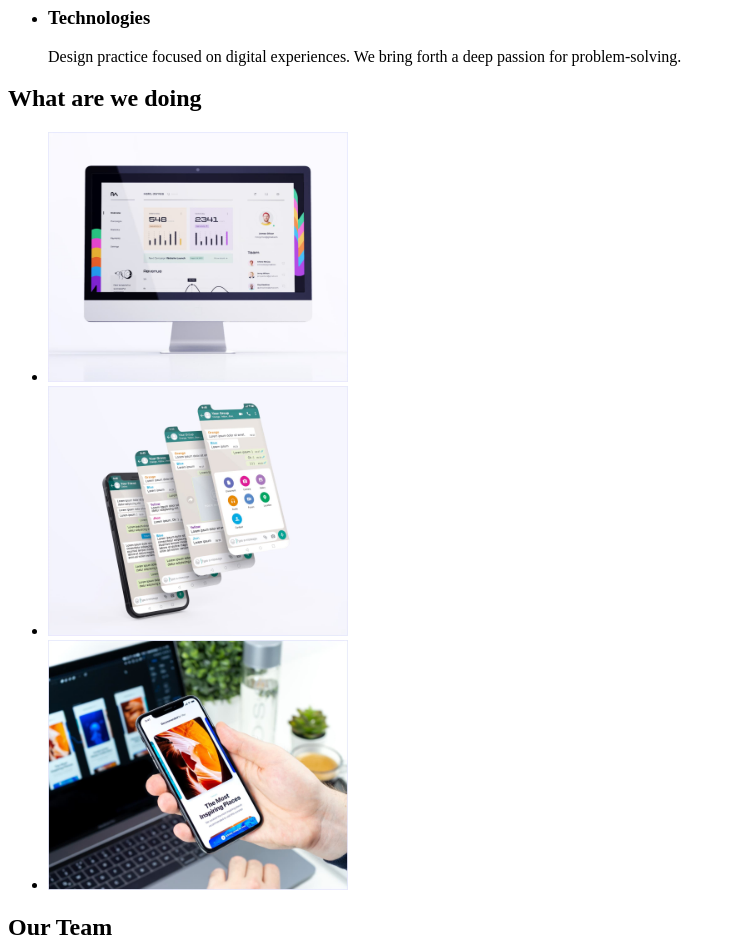
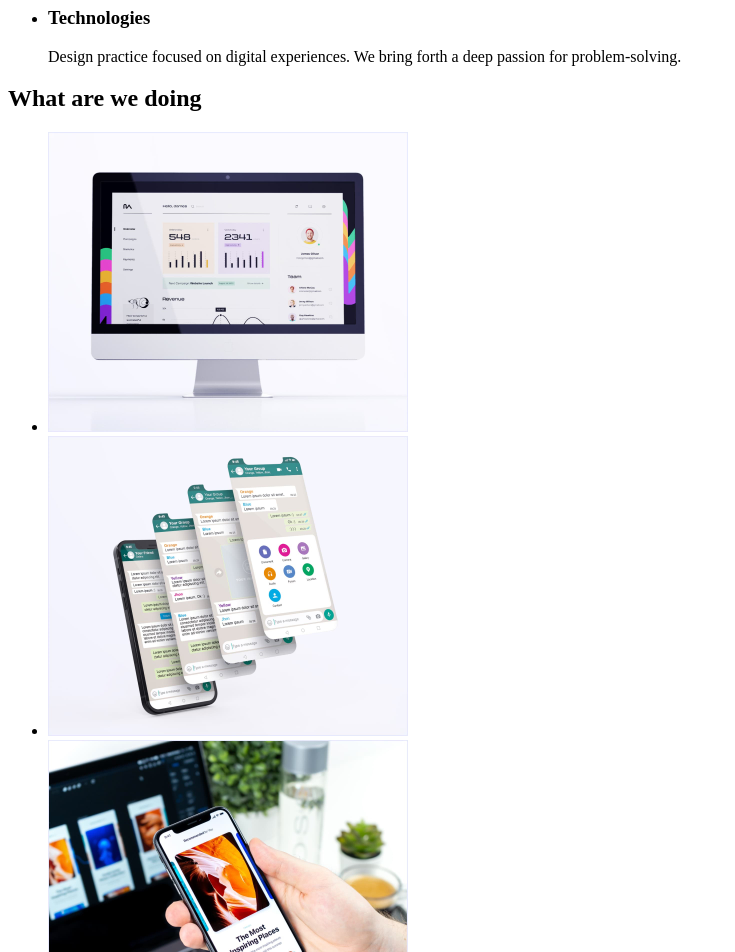
Before and after one commit to KaterynaDovzhenko/goit-markup-hw-01, a plain HTML site: page index.html in a window 1280 px wide. Shown: the part 480-1432 px from the top of the page, without its empty margins (0-735 px from the left). Drawn offline with Linux system fonts and the light colour scheme.

Commit message:
final fix

```diff
--- a/index.html
+++ b/index.html
@@ -69,21 +69,21 @@
           <li>
             <img
               src="./images/dekstop.jpg"
-              width="300"
+              width="360"
               alt="the desktop with analysis"
             />
           </li>
           <li>
             <img
               src="./images/phone-app.jpg"
-              width="300"
+              width="360"
               alt="mockup of the app"
             />
           </li>
           <li>
             <img
               src="./images/phone.jpg"
-              width="300"
+              width="360"
               alt="the phone in hands"
             />
           </li>
```
